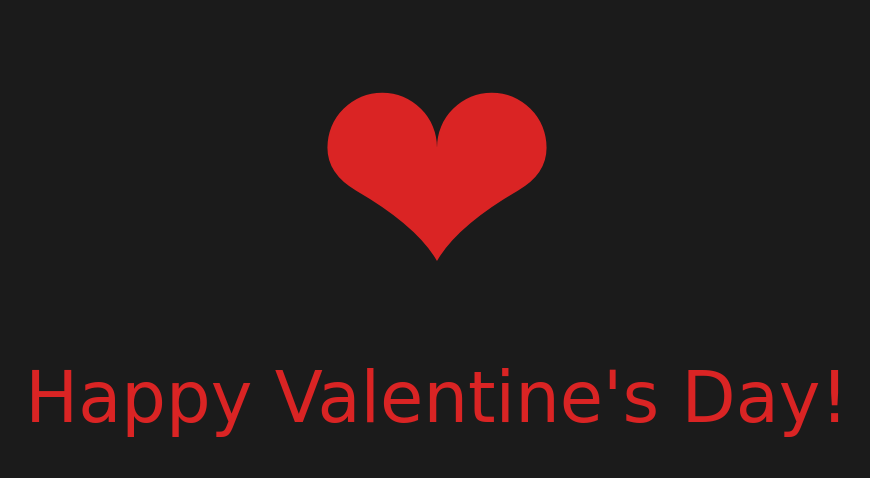
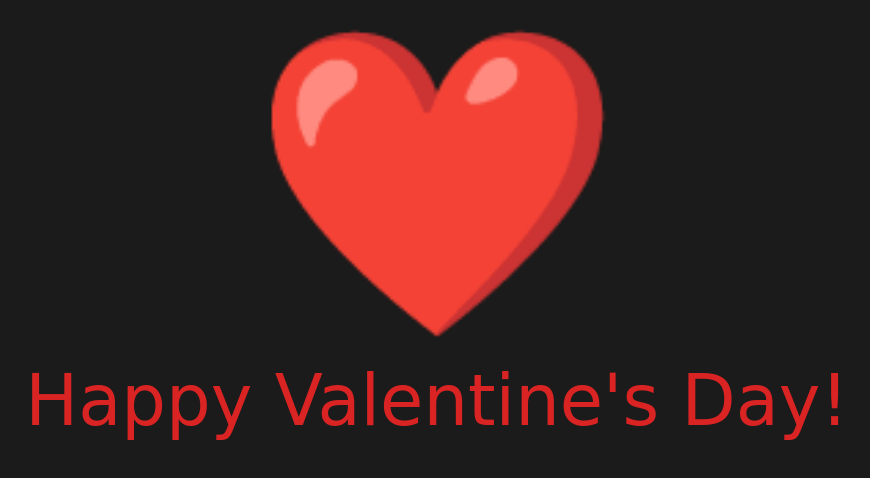
Before and after one commit to podoshva/Valentinka, a plain HTML site: page index.html in a window 1280 px wide. Shown: the whole page, without its empty margins (203-1073 px from the left). Drawn offline with Linux system fonts and the light colour scheme; a web font is replaced by a local one.

```diff
--- a/index.html
+++ b/index.html
@@ -11,7 +11,7 @@
 </head>
 <body>
   <div class="heart">
-    <p>❤</p>
+    <p>❤&#xFE0F;</p>
   </div>
   <div>
     <p>Happy Valentine's Day!</p>
```
